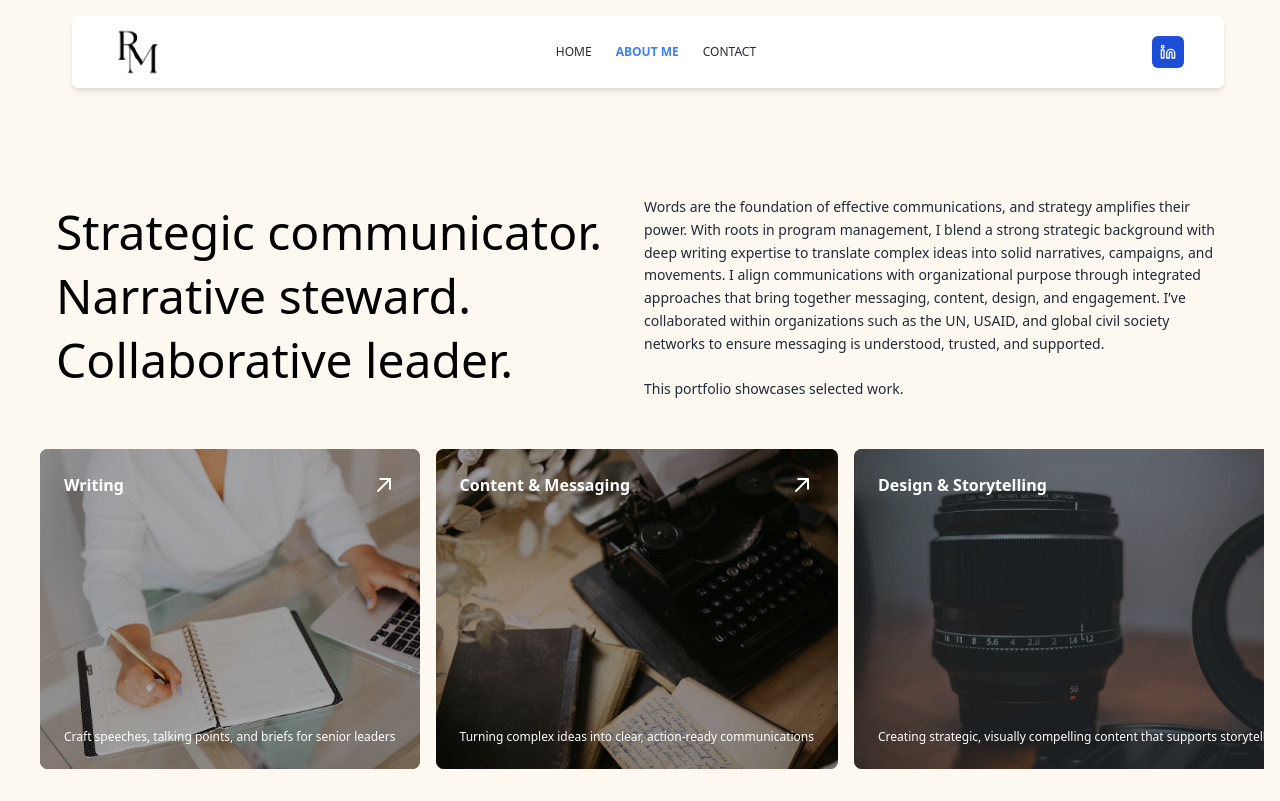
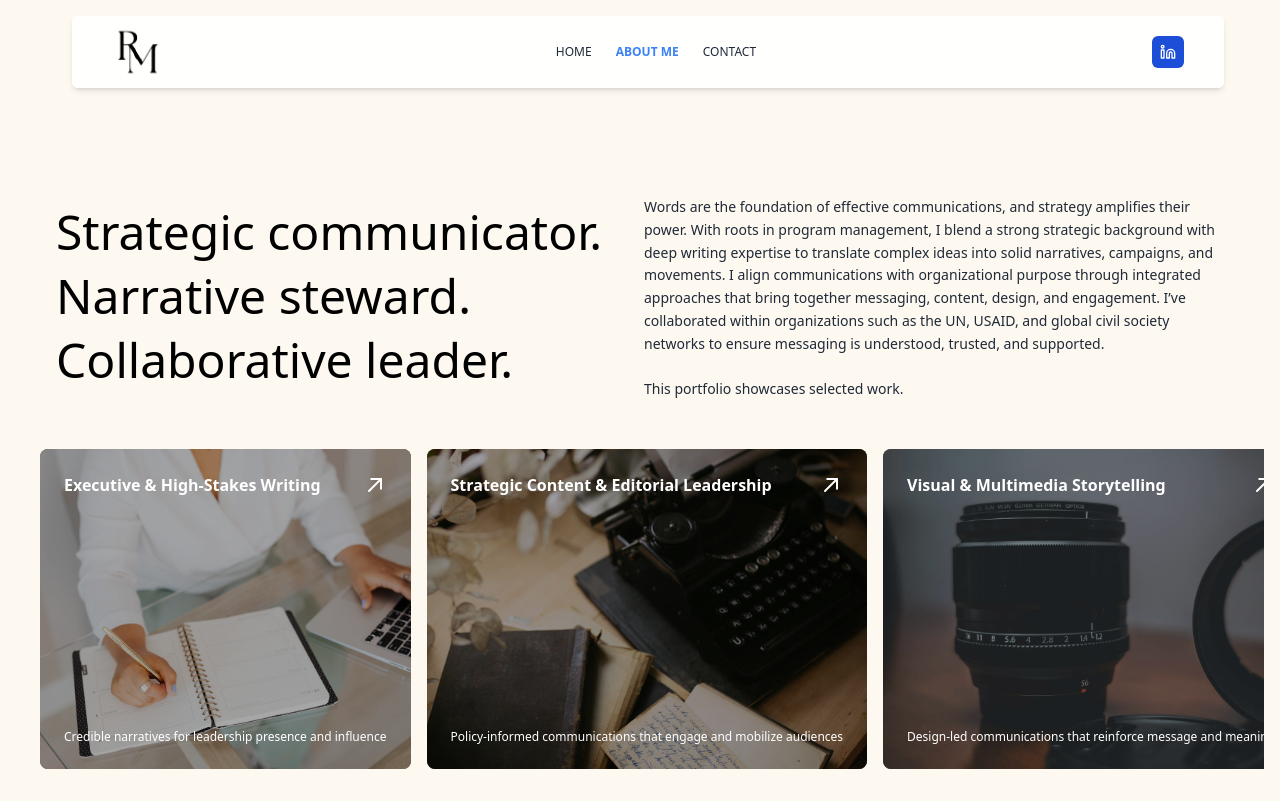
Before and after one commit to LNkholise/portfolio_rmabejane, a React (Create React App) app: page /selected-works in a window 1280 px wide. Built offline with nearby package versions, Linux system fonts and the light colour scheme.

Commit message:
Update Works.jsx

```diff
--- a/src/pages/Works.jsx
+++ b/src/pages/Works.jsx
@@ -4,38 +4,38 @@ function Works() {
   const gridItems = [
     {
       id: 1,
-      title: "Writing",
+      title: "Executive & High-Stakes Writing",
       image: "bento/5.jpg",
       link: "selection1",
-      text: "Craft speeches, talking points, and briefs for senior leaders"
+      text: "Credible narratives for leadership presence and influence"
     },
     {
       id: 2,
-      title: "Content & Messaging",
+      title: "Strategic Content & Editorial Leadership",
       image: "bento/4.jpg",
       link: "selection2",
-      text: "Turning complex ideas into clear, action-ready communications"
+      text: "Policy-informed communications that engage and mobilize audiences"
     },
     {
       id: 3,
-      title: "Design & Storytelling",
+      title: "Visual & Multimedia Storytelling",
       image: "bento/3.jpg",
       link: "selection3",
-      text: "Creating strategic, visually compelling content that supports storytelling"
+      text: "Design-led communications that reinforce message and meaning"
     },
     {
       id: 4,
-      title: "Campaigns",
+      title: "Integrated Campaigns & Media Strategy",
       image: "bento/2.jpg",
       link: "selection4",
-      text: "Strategic communication planning and execution"
+      text: "Coordinated approaches that strengthen voice, visibility, and engagement"
     },
     {
       id: 5,
-      title: "Events",
+      title: "Event & Moment-Based Communications",
       image: "bento/1.jpg",
       link: "selection5",
-      text: "Delivering comprehensive event communications that build momentum"
+      text: "Turning convenings into strategic content and sustained engagement"
     },
   ];
 
```
